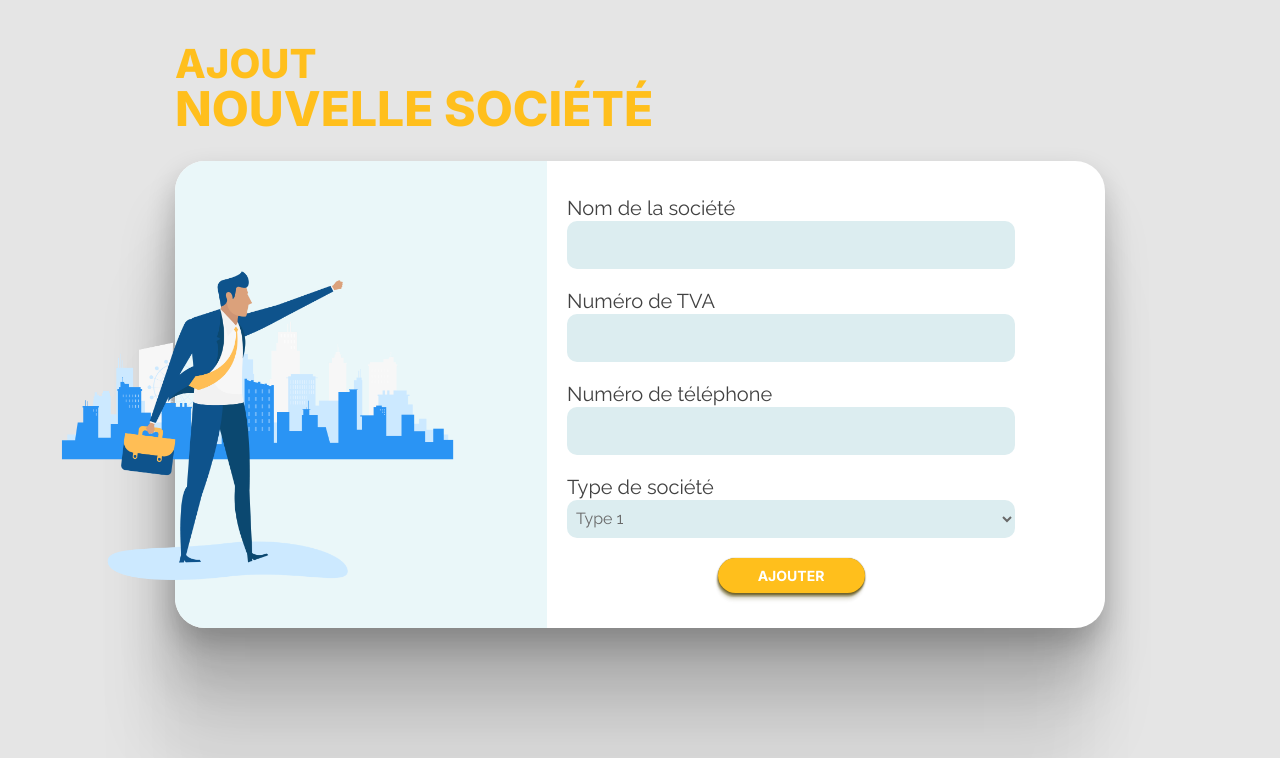
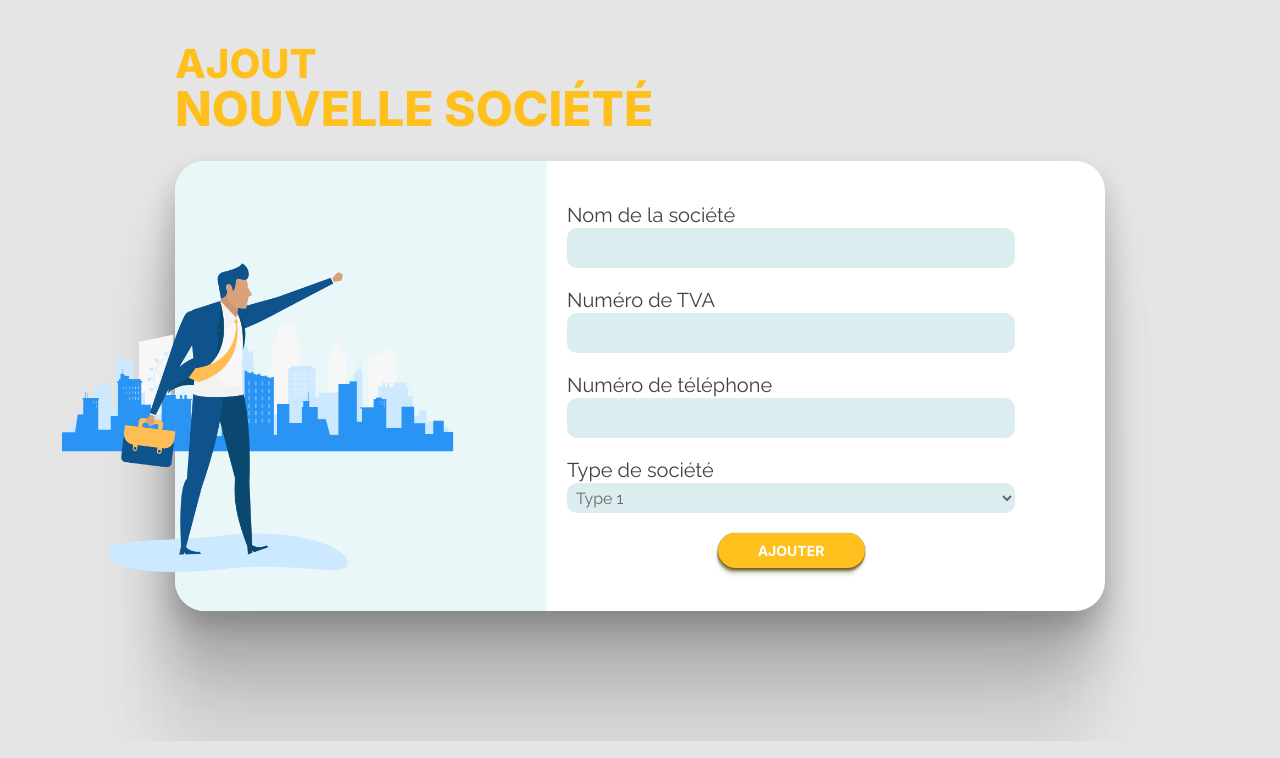
Before and after one commit to Alex-B9/Cogip_Challenge, a PHP site: template views/company_new.php in a window 1280 px wide. Shown: the part 161-919 px from the top of the page. Run offline with PHP 8.4, Linux system fonts and the light colour scheme; the template is opened without the code that fills it, so the values that code supplies are empty.

Commit message:
update style inputs

```diff
--- a/public/styles/pages/new/new.css
+++ b/public/styles/pages/new/new.css
@@ -113,7 +113,7 @@ body .addContainer .addForm .formItem label {
   margin-top: 10px;
 }
 body .addContainer .addForm .formItem input, body .addContainer .addForm .formItem select, body .addContainer .addForm .formItem option {
-  height: 38px;
+  height: 30px;
   padding: 5px;
   background-color: #DCEDF0;
   border-radius: 10px;
--- a/sass/pages/mainNew.scss
+++ b/sass/pages/mainNew.scss
@@ -74,7 +74,7 @@ body {
                     margin-top: 10px;
                 }
                 input, select, option {
-                    height: 38px;
+                    height: 30px;
                     padding: 5px;
                     background-color: #DCEDF0;
                     border-radius: 10px;
```
